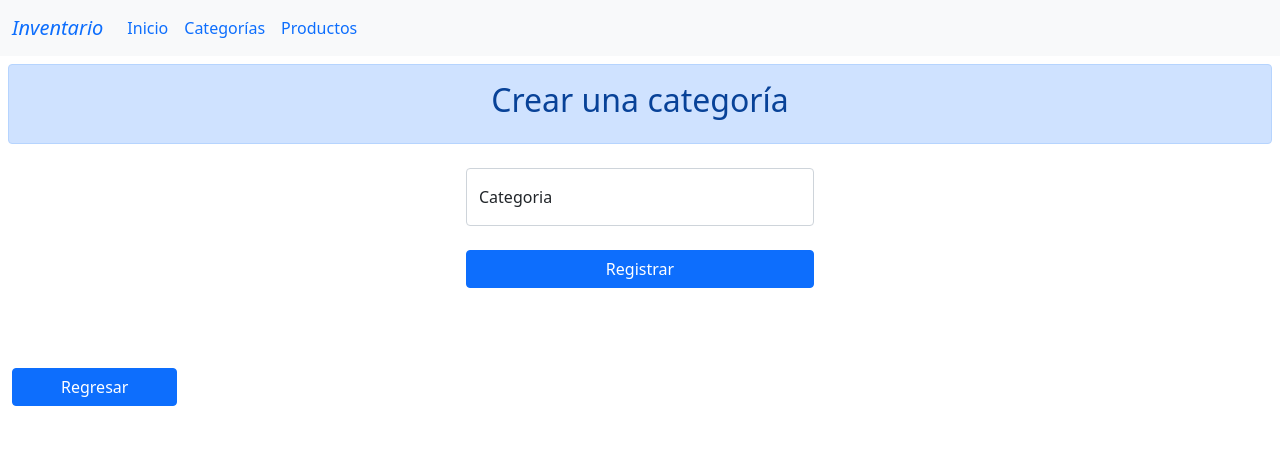
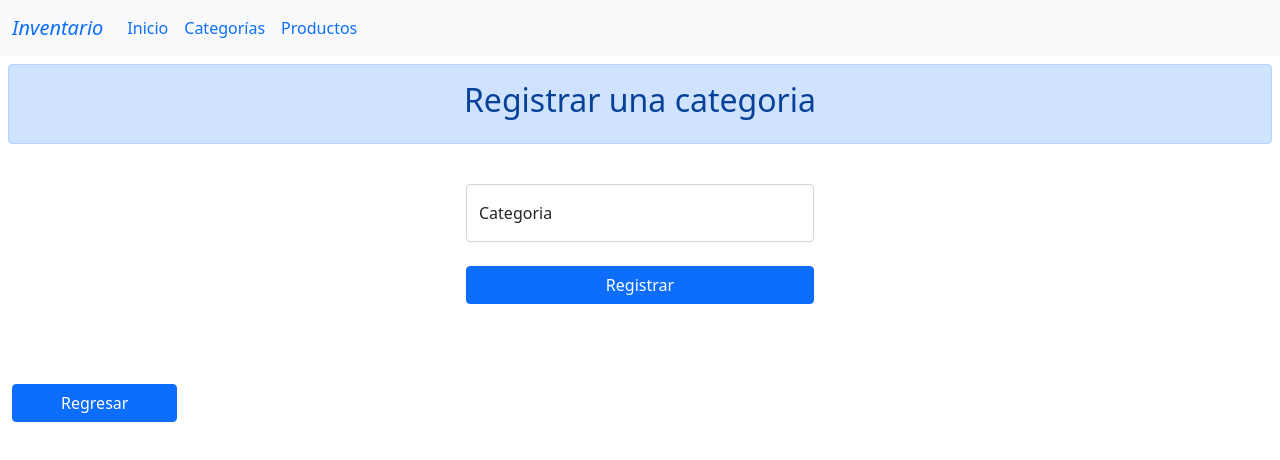
Before and after one commit to brayanduranvelasquez/sistema-de-inventario, a Next.js app: page /categorias/registrar-categoria in a window 1280 px wide. Shown: the top 460 px of the page. Built offline with nearby package versions, Linux system fonts and the light colour scheme.

Commit message:
Ya disponible registrar categorias

```diff
--- a/pages/categorias/index.jsx
+++ b/pages/categorias/index.jsx
@@ -57,7 +57,7 @@ export default function Home() {
                             <td>{dato.id}</td>
                             <td>{dato.nombre}</td>
                             <td>
-                              {dato.status ? "Habilitado" : "Deshabilitado"}
+                              {dato.status ? "Inactivo" : "Activo"}
                             </td>
                             <td>
                               <div class="d-flex gap-2">
@@ -87,7 +87,7 @@ export default function Home() {
                   <i class="bi-info-circle" style={{ fontSize: "60px" }}></i>
                  </div>
                 <center>
-                  <h2>¡Actualmente no hay categorias registrados!</h2>
+                  <h2>¡Actualmente no hay categorias registradas!</h2>
                   <p>Proceda a registrar una nueva categoria.</p>
                     <Link href="/categorias/registrar-categoria/">
                       <a class="btn btn-primary">
--- a/pages/categorias/registrar-categoria/index.jsx
+++ b/pages/categorias/registrar-categoria/index.jsx
@@ -1,12 +1,32 @@
 import Head from "next/head";
 import Link from 'next/link';
+import { useRouter } from "next/router";
+import { Fragment } from "react";
+import { CategoriaService } from "../../service/CategoriaService.js";
 import Container from "../../../components/container.jsx";
 
-export default function Index() {
+export default function Home() {
+  const router = useRouter();
+
+  const enviarDatos = (event) => {
+    event.preventDefault() // Para que no se envie el formulario
+
+    let datos = {};
+    datos.nombre = event.target.nombre.value;
+    datos.status = 0;
+
+    let categoriaService = new CategoriaService();
+    categoriaService.saveCategoria(datos).then(res => console.log(res.data));
+
+    alert('Categoria registrada')
+    router.push('/categorias');
+  }
+
   return (
+    <Fragment>
       <div>
         <Head>
-        <title>Crear categoría</title>
+          <title>Registrar Categoria</title>
         </Head>
 
         <Container>
@@ -16,29 +36,27 @@ export default function Index() {
               <main class="col-12 p-2">
                 <div class="alert alert-primary">
                   <center>
-                  <h2>Crear una categoría</h2>
+                    <h2>Registrar una categoria</h2>
                   </center>
                 </div>
 
-              <form class="container pt-2">
-
+                <form class="container" onSubmit={enviarDatos}><br />
                   <div class="row d-flex justify-content-center">
                     <div class="col-4">
                       <div class="form-floating">
-                      <input type="text" name="categoria" class="form-control" placeholder="Nombre para la categoria" required/>
+                        <input type="text" name="nombre" class="form-control" placeholder="Nombre para la categoria" required/>
                         <label for="floatingInput">Categoria</label>
                       </div><br/>
 
                       <div class="d-grid gap-2">
-                      <button type="button" className="btn btn-primary">Registrar</button>
+                        <button type="submit" className="btn btn-primary">Registrar</button>
                       </div>
                     </div>
                   </div>
-
                 </form>
               </main>
 
-            <div class="col-12"><br/><br/><br/>
+              <div class="col-12 pb-3"><br/><br/><br/>
                 <Link href="/categorias">
                   <a class="btn btn-primary px-5">Regresar</a>
                 </Link>
@@ -48,5 +66,6 @@ export default function Index() {
           </div>
         </Container>
       </div>
+    </Fragment>
   );
 }
--- a/pages/service/CategoriaService.js
+++ b/pages/service/CategoriaService.js
@@ -3,7 +3,11 @@ import axios from 'axios';
 export class CategoriaService {
     baseUrl = "http://localhost:9000/categoria/api/"
 
-    getTodasCategorias() {
+  getTodasCategorias() {
 		return axios.get(this.baseUrl + "all").then(res => res.data)
 	}
+
+  saveCategoria(categoria){
+    return axios.post(this.baseUrl + "save", categoria). then(res => res.data)
+	}
 }
```
Lines whose indentation alone changed are shown as unchanged.
